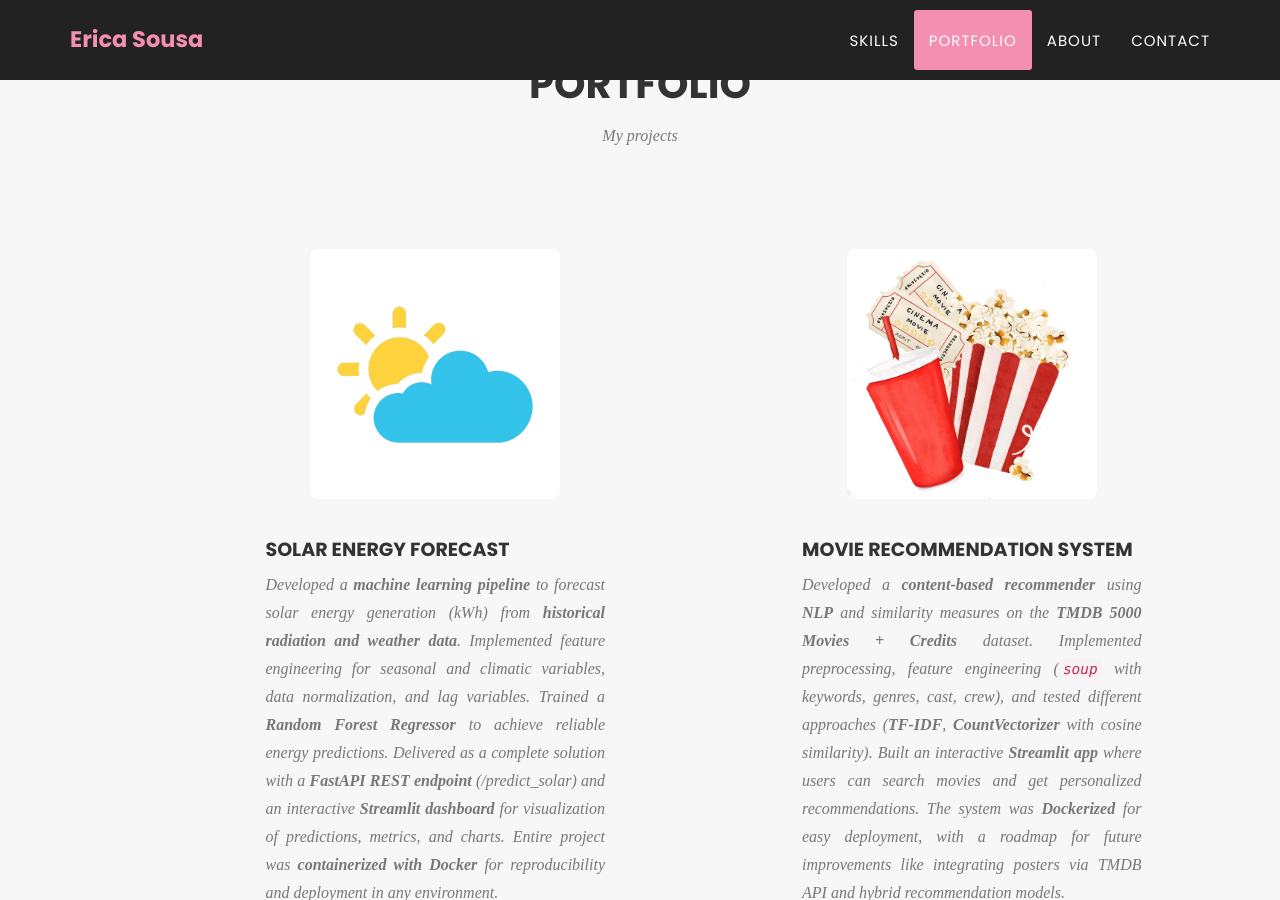
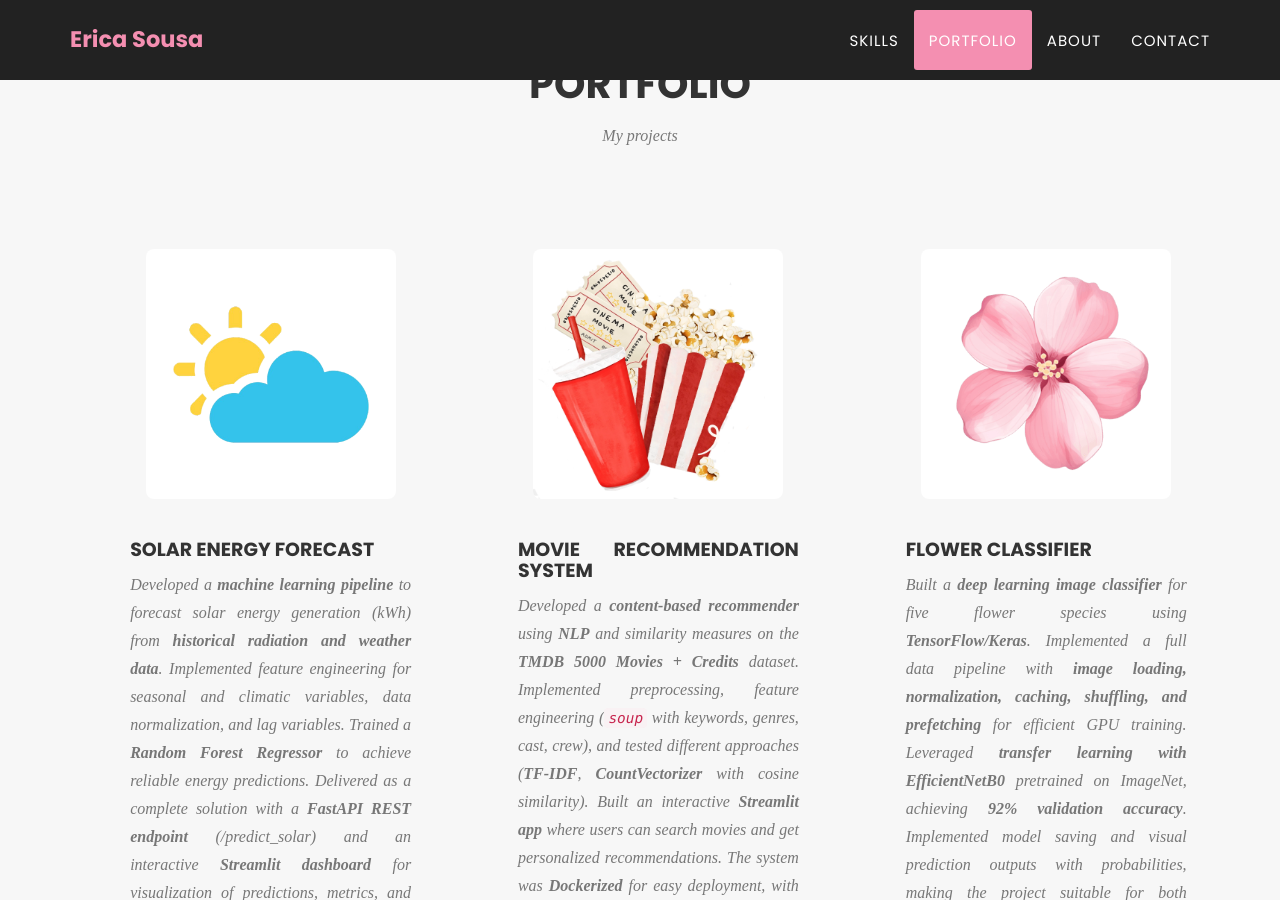
Before and after one commit to ericasousaa/EricaSousa, a Jekyll site: the page built from index.html, in a window 1280 px wide and 900 px high, scrolled down 2167 px. Built offline with Jekyll 4.4.1, drawn with Linux system fonts in a browser that asks for light colours; some web fonts are replaced.

Commit message:
Update agency.css

```diff
--- a/_includes/css/agency.css
+++ b/_includes/css/agency.css
@@ -448,8 +448,8 @@
 
 /* Cada card ocupa ~30% (3 por linha em telas grandes) */
 #portfolio .portfolio-item {
-    flex: 1 1 35%;
-    max-width: 35%;
+    flex: 1 1 30%;
+    max-width: 30%;
     margin: 0;
     box-sizing: border-box;
 }
```
